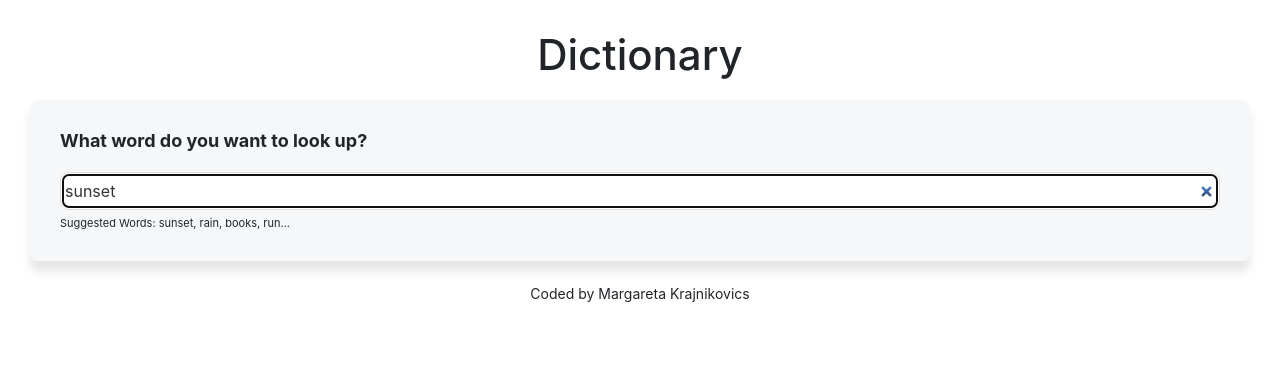
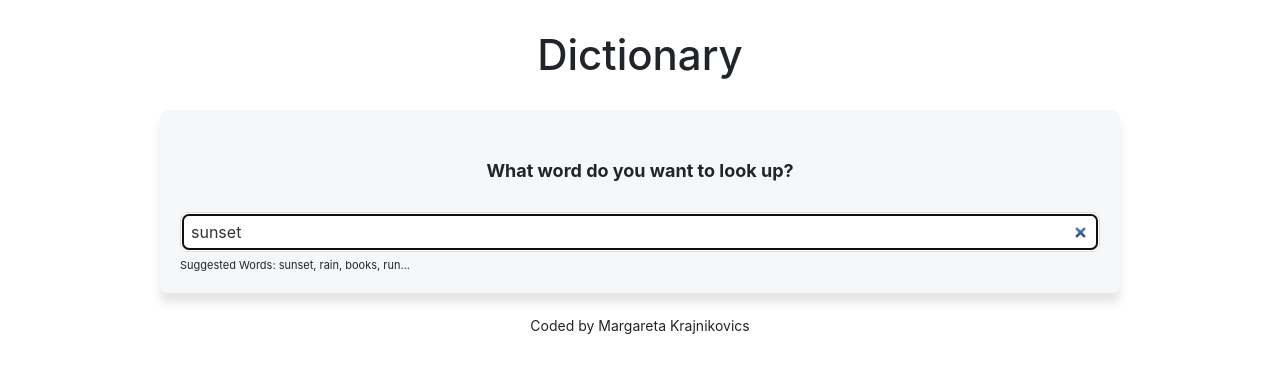
Before and after one commit to Ritulja/dictionary-app, a React (Create React App) app: page / in a window 1280 px wide. Shown: the top 372 px of the page. Built offline with nearby package versions, Linux system fonts and the light colour scheme; no server answers.

Commit message:
Added Photos component

```diff
--- a/src/App.css
+++ b/src/App.css
@@ -1,7 +1,10 @@
 .App {
   margin: 30px;
+  max-width: 960px;
+  margin: 0 auto;
 }
 .App h1 {
+  margin: 30px;
   font-size: 42px;
   text-align: center;
 }
--- a/src/Dictionary.css
+++ b/src/Dictionary.css
@@ -1,13 +1,11 @@
 .Dictionary h1 {
   font-size: 18px;
   font-weight: bold;
-  margin-bottom: 20px;
-  text-align: left;
 }
 
 .Dictionary section {
   background-color: rgb(246, 247, 248);
-  padding: 30px;
+  padding: 20px;
   border-radius: 8px;
   box-shadow: 0 10px 10px rgb(0 0 0 / 10%);
   margin: 20px 0;
@@ -15,7 +13,7 @@
 
 .Dictionary input {
   width: 100%;
-  padding: 6px 4px;
+  padding: 7px 10px;
   border: 1px solid #ddd;
   border-radius: 8px;
   color: #333;
--- a/src/Dictionary.js
+++ b/src/Dictionary.js
@@ -1,21 +1,33 @@
 import React, { useState } from "react";
 import axios from "axios";
 import Results from "./Results.js";
+import Photos from "./Photos.js";
 import "./Dictionary.css";
 
 export default function Dictionary(props) {
   let [keyWord, setKeyword] = useState(props.defaultKeyword);
   let [results, setResults] = useState(null);
   let [loaded, setLoaded] = useState(false);
+  let [photos, setPhotos] = useState(null);
 
   function handleResponse(response) {
     setResults(response.data[0]);
+  }
+
+  function handlePexelsResponse(response) {
+    setPhotos(response.data.photos);
   }
 
   function search() {
     // documentation: https://dictionaryapi.dev/
     let apiUrl = `https://api.dictionaryapi.dev/api/v2/entries/en/${keyWord}`;
     axios.get(apiUrl).then(handleResponse);
+
+    let pexelsApiKey =
+      "563492ad6f91700001000001de6a87a16a3c4bb79973f42e9176b5bd ";
+    let pexelsApiUrl = `https://api.pexels.com/v1/search?query=${keyWord}&per_page=9`;
+    let headers = { Authorization: `Bearer ${pexelsApiKey}` };
+    axios.get(pexelsApiUrl, { headers: headers }).then(handlePexelsResponse);
   }
 
   function handleSubmit(event) {
@@ -49,6 +61,7 @@
           </div>
         </section>
         <Results results={results} />
+        <Photos photos={photos} />
       </div>
     );
   } else {
--- /dev/null
+++ b/src/Photos.css
@@ -0,0 +1,4 @@
+.Photos img {
+  border-radius: 4px;
+  margin: 5px;
+}
--- /dev/null
+++ b/src/Photos.js
@@ -0,0 +1,28 @@
+import React from "react";
+import "./Photos.css";
+
+export default function Photos(props) {
+  if (props.photos) {
+    return (
+      <section className="Photos">
+        <div className="row">
+          {props.photos.map(function (photo, index) {
+            return (
+              <div className="col-4" key={index}>
+                <a href={photo.src.original} target="_blank" rel="noreferrer">
+                  <img
+                    src={photo.src.landscape}
+                    alt="#"
+                    className="img-fluid"
+                  />
+                </a>
+              </div>
+            );
+          })}
+        </div>
+      </section>
+    );
+  } else {
+    return null;
+  }
+}
```
